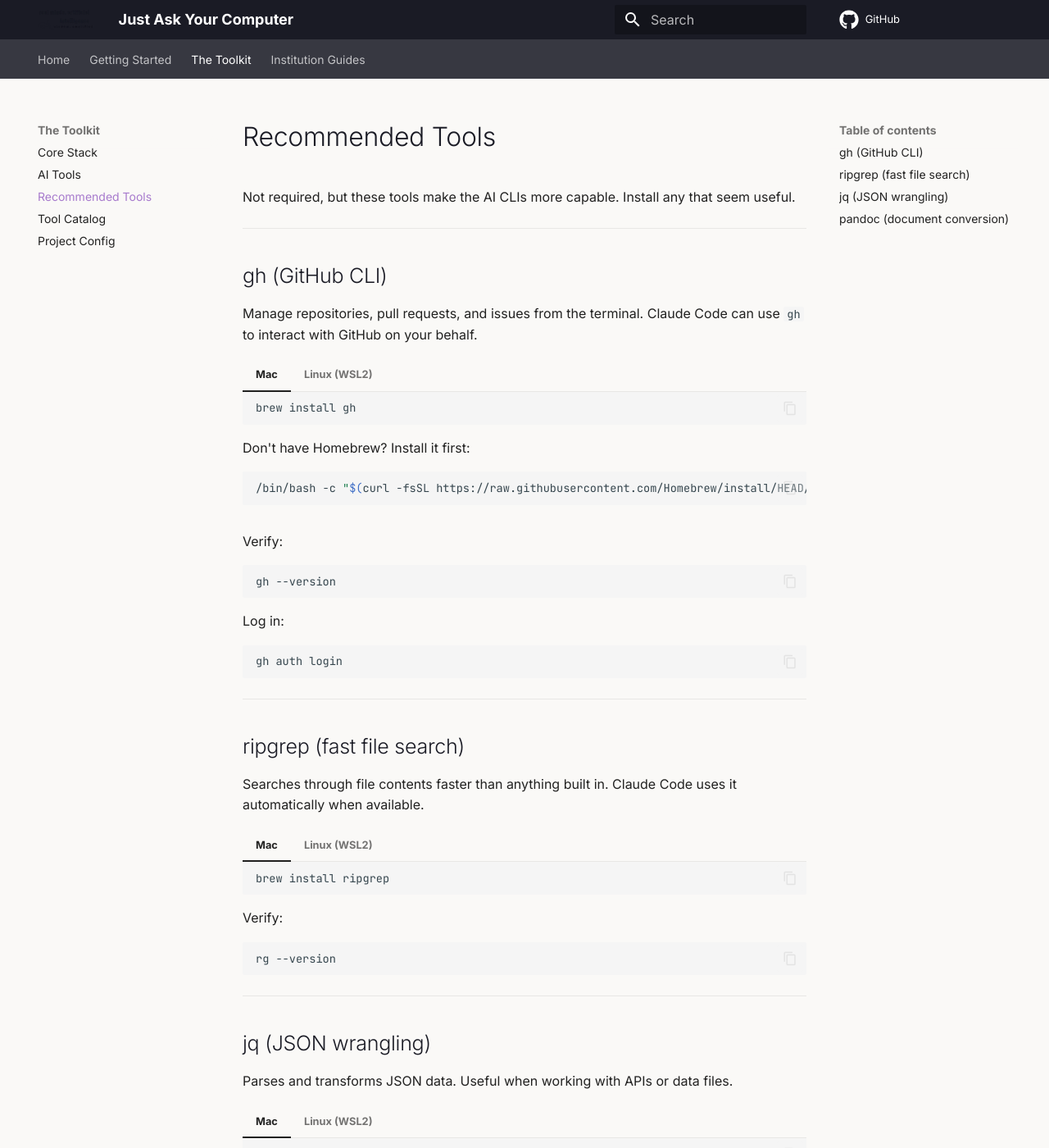
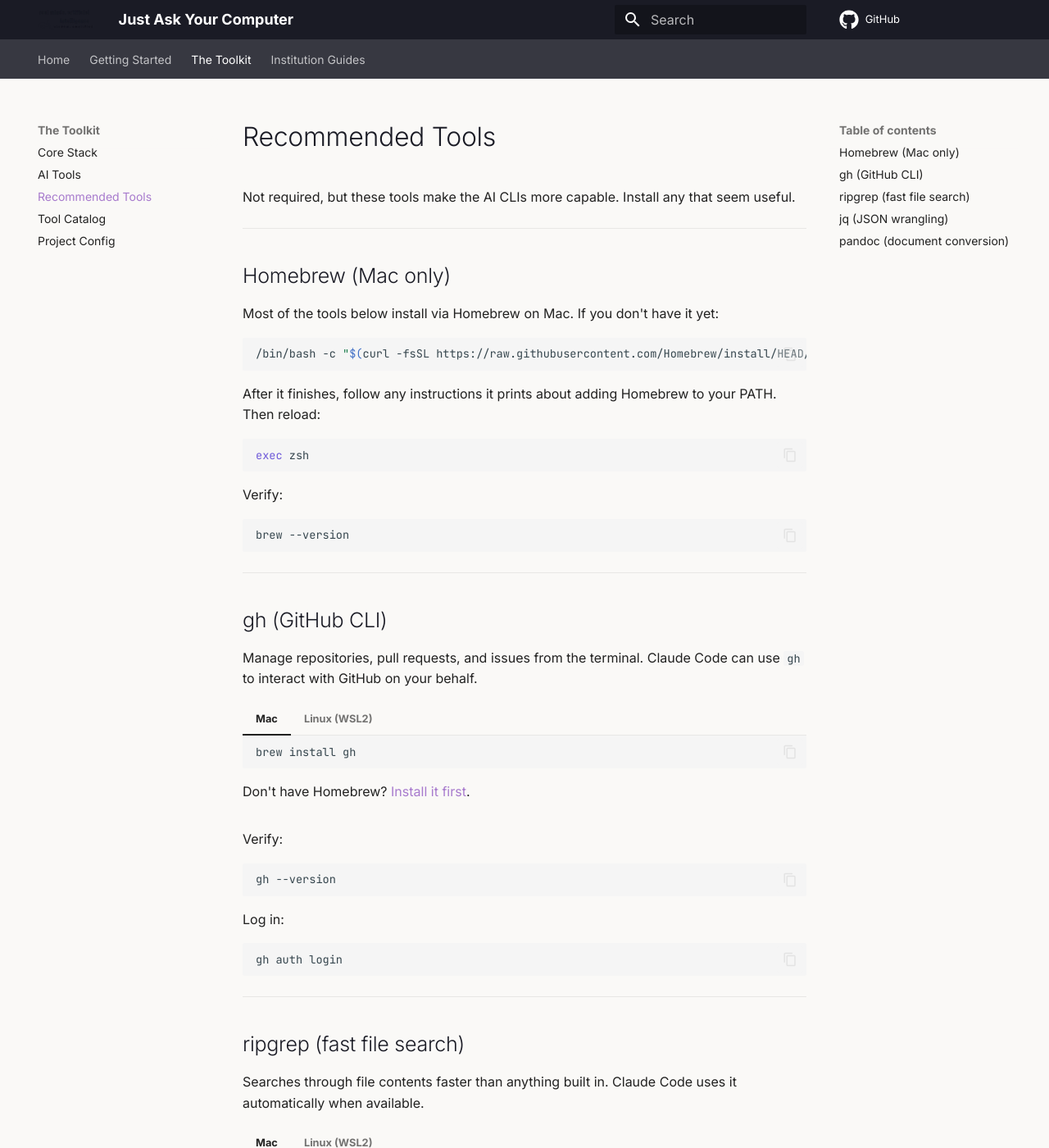
Before and after one commit to realmindsai/just-ask-your-computer, an MkDocs documentation site: the page built from docs/toolkit/recommended-tools.md, in a window 1280 px wide and 1400 px high. Shown: the whole window at 82% size. Built offline with MkDocs 1.6.1 and Material for MkDocs 9.7.7, drawn with Linux system fonts in a browser that asks for light colours; comment, search, counter and statistics services are not loaded.

Commit message:
fix: move Homebrew to Recommended Tools, add AI Tools link to Core Stack
- Homebrew install is now at top of Recommended Tools page (not Terminal Mac)
- Core Stack step 6 (Claude Code) now links to AI Tools for Gemini/Codex

Co-Authored-By: Claude Opus 4.6 <noreply@anthropic.com>

````diff
--- a/docs/toolkit/recommended-tools.md
+++ b/docs/toolkit/recommended-tools.md
@@ -1,6 +1,28 @@
 # Recommended Tools
 
 Not required, but these tools make the AI CLIs more capable. Install any that seem useful.
+
+---
+
+## Homebrew (Mac only)
+
+Most of the tools below install via Homebrew on Mac. If you don't have it yet:
+
+```bash
+/bin/bash -c "$(curl -fsSL https://raw.githubusercontent.com/Homebrew/install/HEAD/install.sh)"
+```
+
+After it finishes, follow any instructions it prints about adding Homebrew to your PATH. Then reload:
+
+```bash
+exec zsh
+```
+
+Verify:
+
+```bash
+brew --version
+```
 
 ---
 
@@ -14,11 +36,7 @@ Manage repositories, pull requests, and issues from the terminal. Claude Code ca
     brew install gh
     ```
 
-    Don't have Homebrew? Install it first:
-
-    ```bash
-    /bin/bash -c "$(curl -fsSL https://raw.githubusercontent.com/Homebrew/install/HEAD/install.sh)"
-    ```
+    Don't have Homebrew? [Install it first](#homebrew-mac-only).
 
 === "Linux (WSL2)"
 
````
Also changed, not shown: docs/getting-started/terminal-mac.md (+0 -20 lines), docs/toolkit/core-stack.md (+3 -0 lines).
